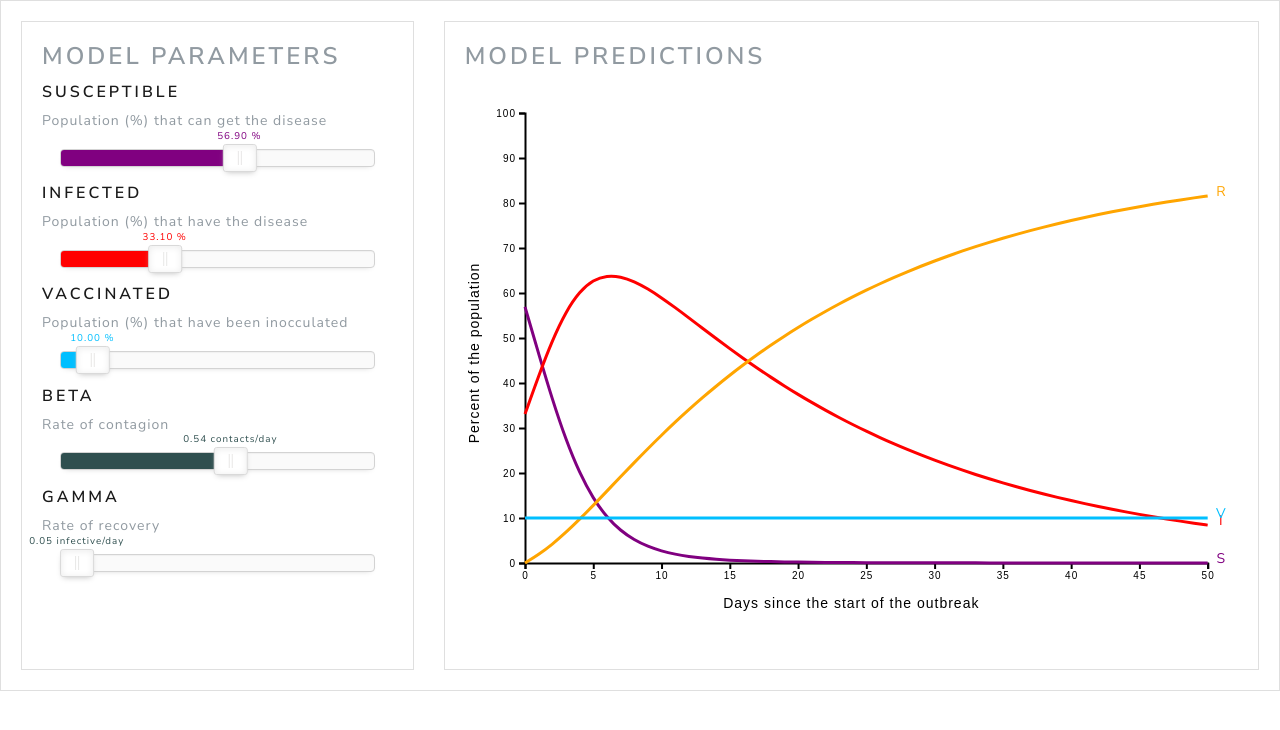
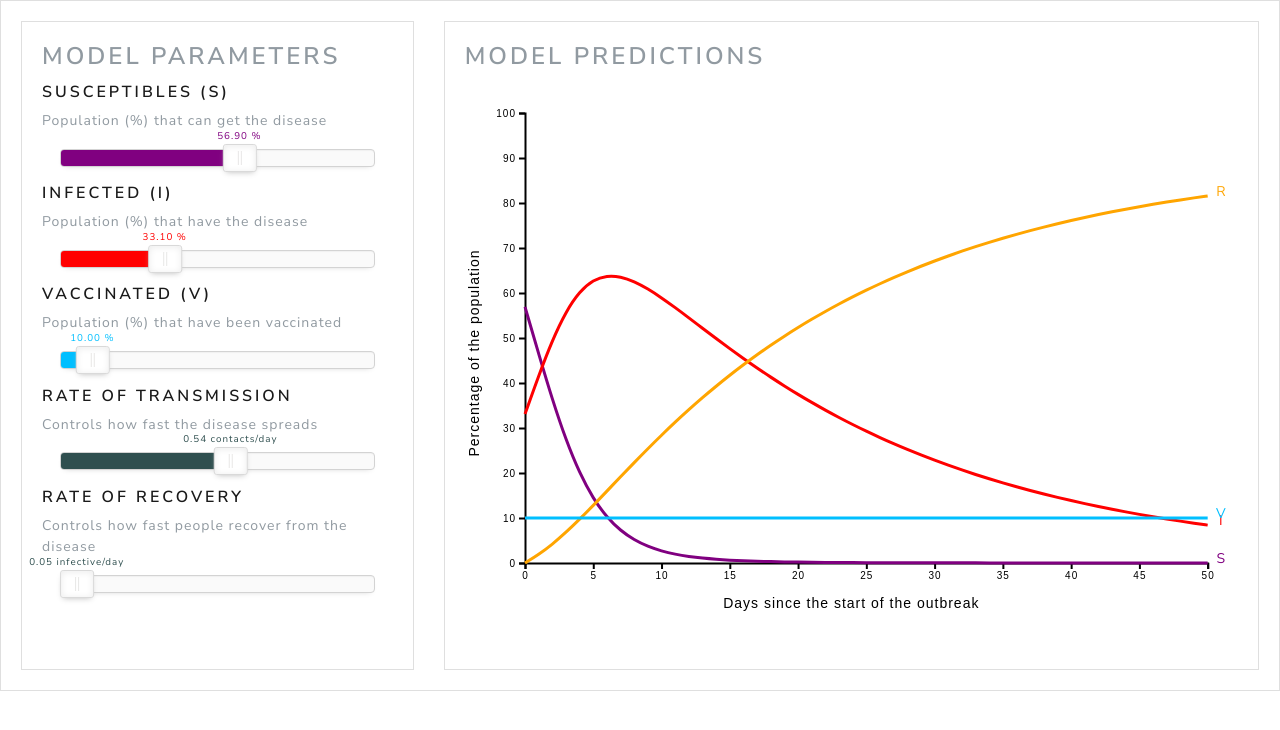
Before and after one commit to RodrigoZepeda/SIR, a plain HTML site: page index.html in a window 1280 px wide. Drawn offline with Linux system fonts and the light colour scheme.

Commit message:
Made changes for UMICH

```diff
--- a/index.html
+++ b/index.html
@@ -119,20 +119,20 @@
                             <div class="card h-100" id ="parametercard">
                                 <div class="card-body">
                                     <h3 class="card-title">Model parameters</h3>
-                                    <h5 class = "uislider-title">Susceptible</h5>
+                                    <h5 class = "uislider-title">Susceptibles (S)</h5>
                                     <p class = "card-text uislider-subtitle">Population (%) that can get the disease</p>
                                     <div id="S" class = "uislider"></div>
-                                    <h5 class = "uislider-title">Infected</h5>
+                                    <h5 class = "uislider-title">Infected (I)</h5>
                                     <p class = "card-text uislider-subtitle">Population (%) that have the disease</p>
                                     <div id="I" class = "uislider"></div>
-                                    <h5 class = "uislider-title">Vaccinated</h5>
-                                    <p class = "card-text uislider-subtitle">Population (%) that have been inocculated</p>
+                                    <h5 class = "uislider-title">Vaccinated (V)</h5>
+                                    <p class = "card-text uislider-subtitle">Population (%) that have been vaccinated</p>
                                     <div id="V" class = "uislider"></div>
-                                    <h5 class = "uislider-title">Beta</h5>
-                                    <p class = "card-text uislider-subtitle">Rate of contagion</p>
+                                    <h5 class = "uislider-title">Rate of transmission</h5>
+                                    <p class = "card-text uislider-subtitle">Controls how fast the disease spreads</p>
                                     <div id="Beta" class = "uislider"></div>
-                                    <h5 class = "uislider-title">Gamma</h5>
-                                    <p class = "card-text uislider-subtitle">Rate of recovery</p>
+                                    <h5 class = "uislider-title">Rate of recovery</h5>
+                                    <p class = "card-text uislider-subtitle">Controls how fast people recover from the disease</p>
                                     <div id="Gamma" class = "uislider"></div>
                                 </div>
                             </div>
--- a/script/plot.js
+++ b/script/plot.js
@@ -94,7 +94,7 @@ function setPlot(margin, padding, xdomain, ydomain){
         .attr('dy', '1em')
         .style('text-anchor', 'middle')
         .style('font-family', 'sans-serif')
-        .text("Percent of the population");
+        .text("Percentage of the population");
 
     // define the line
     var SusceptibleLine = d3.line()
```
